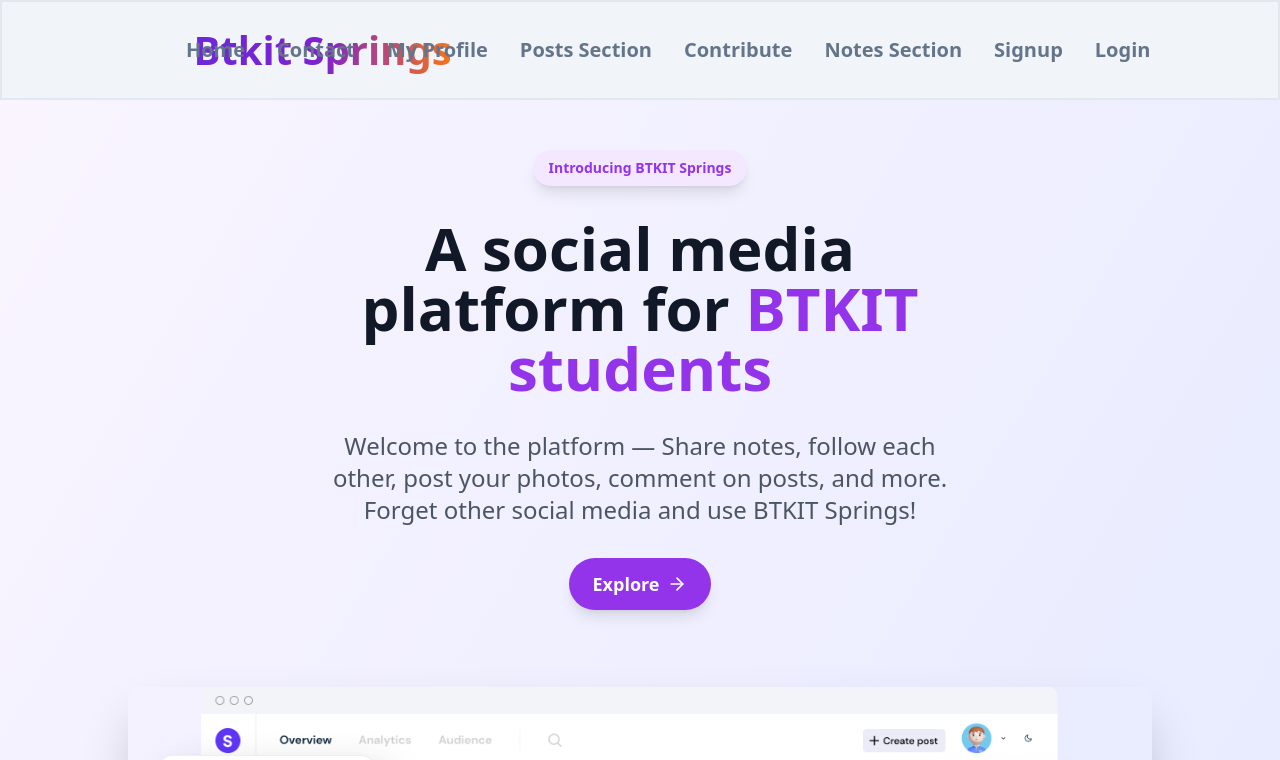
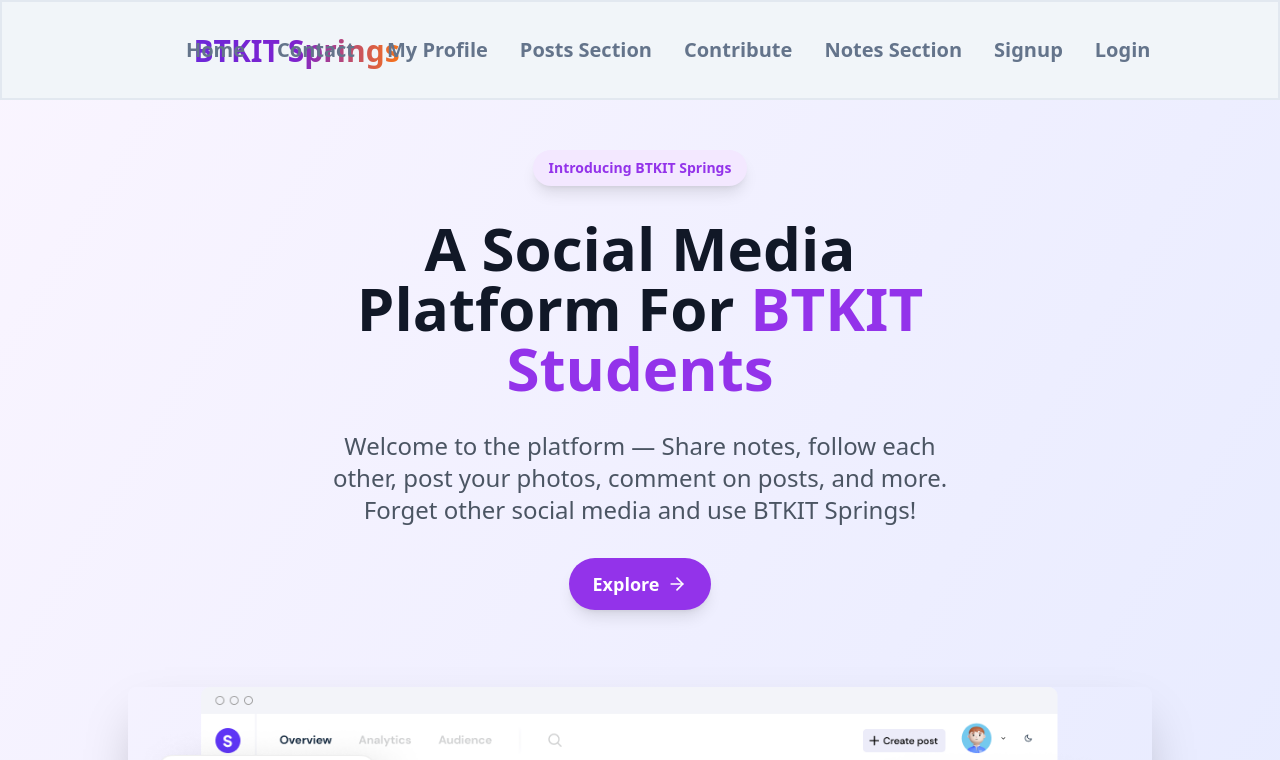
Before and after one commit to SuperexMack/Btkitnoteshub, a Next.js app in the folder Frontend/btkit/: page / in a window 1280 px wide. Shown: the top 760 px of the page. Built offline with nearby package versions, Linux system fonts and the light colour scheme.

Commit message:
Some changes

```diff
--- a/Frontend/btkit/app/Components/Navbar.js
+++ b/Frontend/btkit/app/Components/Navbar.js
@@ -38,8 +38,8 @@ export function Navbar() {
     <>
       <div className="bg-slate-100 border-2 z-20 border-slate-200 h-[100px] w-full flex items-center fixed">
         <div className="relative left-4 md:left-[15%]">
-          <h1 className="font-bold text-[30px] md:text-[40px] bg-gradient-to-r from-violet-700 via-purple-700 to-orange-500 bg-clip-text text-transparent">
-            Btkit Springs
+          <h1 className="font-bold text-[30px] md:text-[30px] bg-gradient-to-r from-violet-700 via-purple-700 to-orange-500 bg-clip-text text-transparent">
+            BTKIT Springs
           </h1>
         </div>
 
--- a/Frontend/btkit/app/page.js
+++ b/Frontend/btkit/app/page.js
@@ -17,7 +17,7 @@ export default function Home() {
 
         <div className="w-[80%] flex justify-center items-center sm:w-[60%] md:w-[50%]">
           <h1 className="text-4xl sm:text-5xl md:text-6xl font-bold text-gray-900">
-            A social media platform for <span className="text-purple-600">BTKIT students</span>
+            A Social Media Platform For <span className="text-purple-600">BTKIT Students</span>
           </h1>
         </div>
 
```
